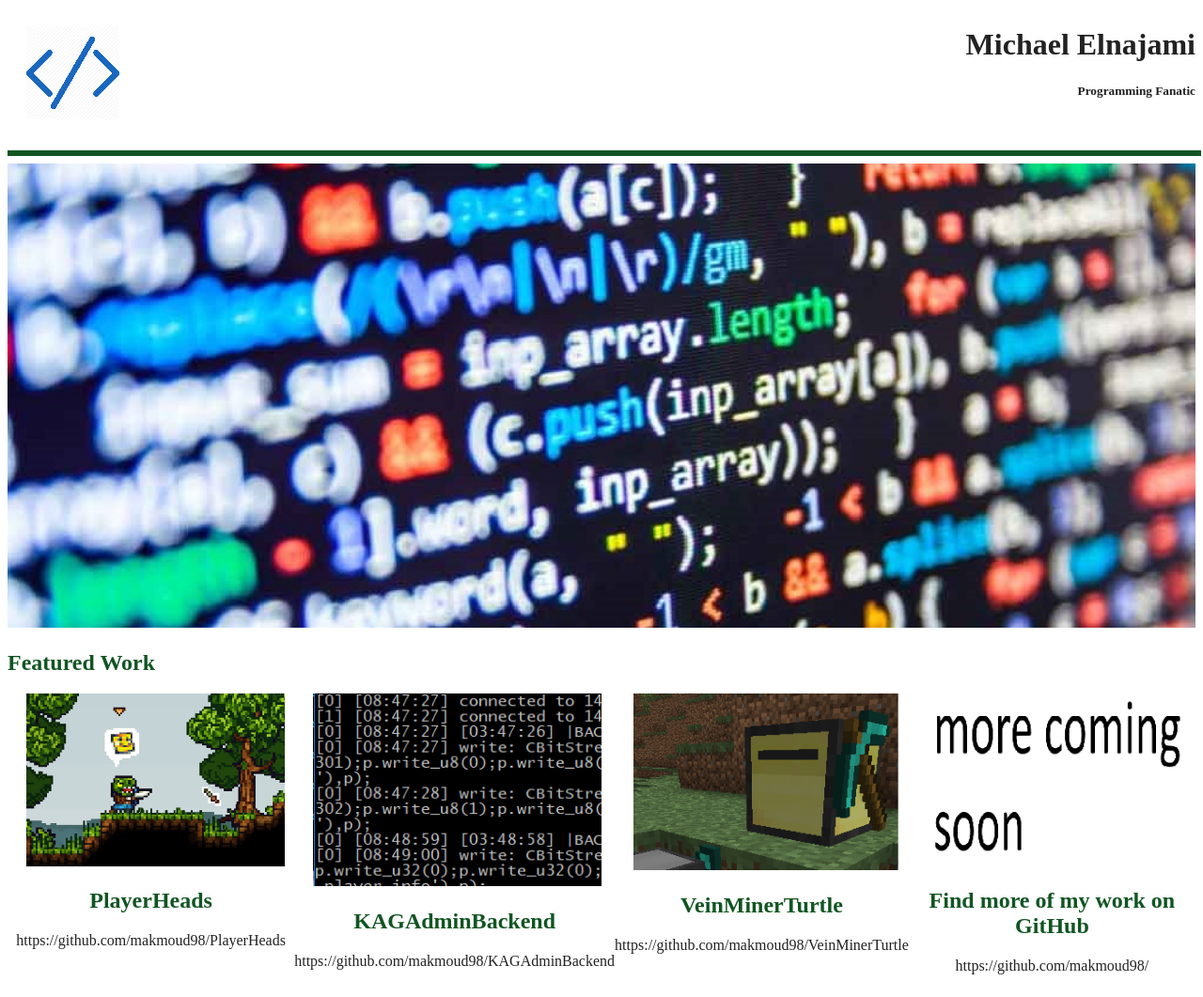
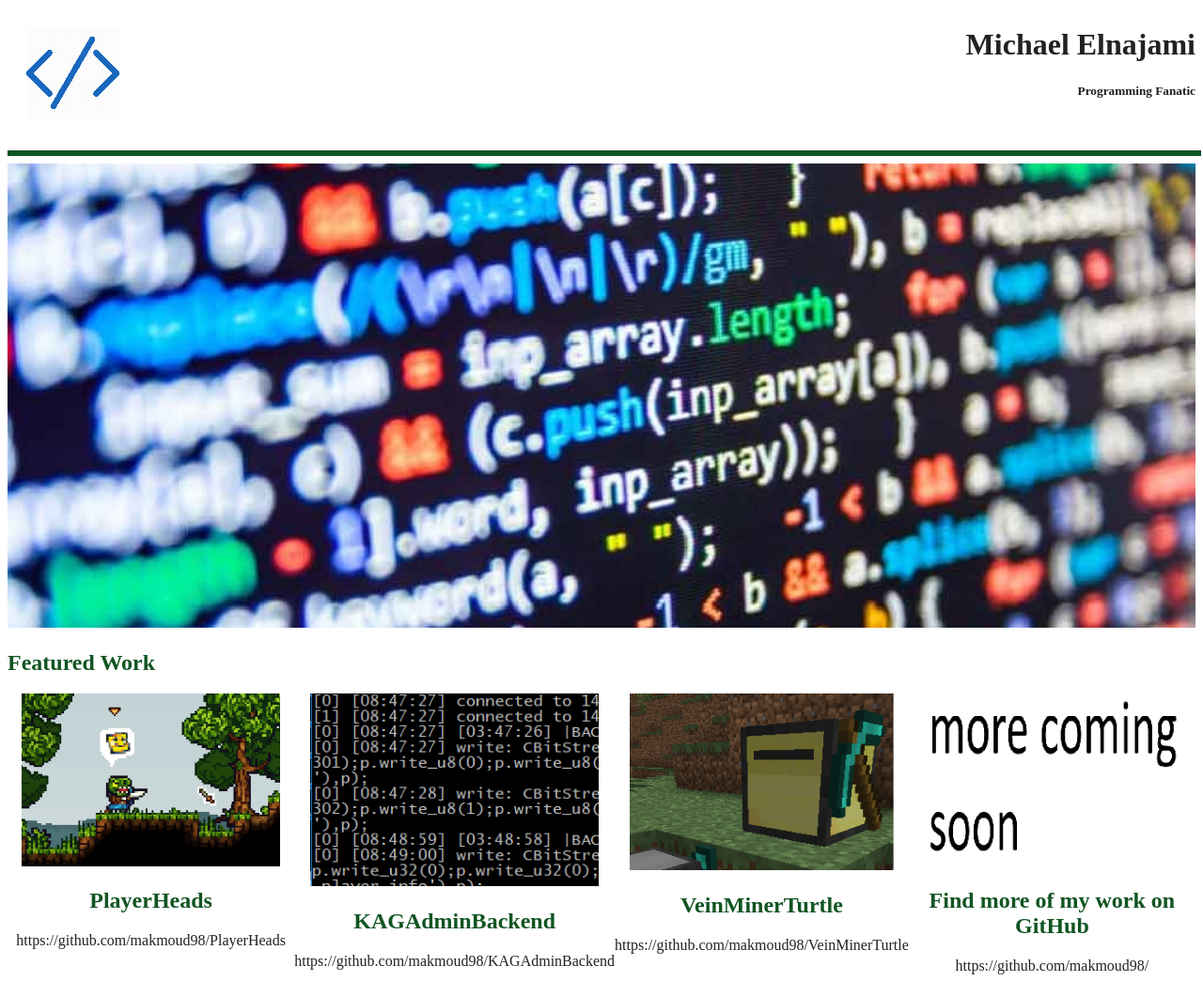
Before and after one commit to makmoud98/PortfolioWebsite, a plain HTML site: page index.html in a window 1280 px wide. Shown: the whole page at 94% size. Drawn offline with Linux system fonts and the light colour scheme.

Commit message:
removed margins on images because flex handles them already

```diff
--- a/css/main.css
+++ b/css/main.css
@@ -67,6 +67,4 @@ p {
 .work {
     width: 90%;
     height: auto;
-    margin-left: 20px;
-    margin-right: 20px;
 }
```
